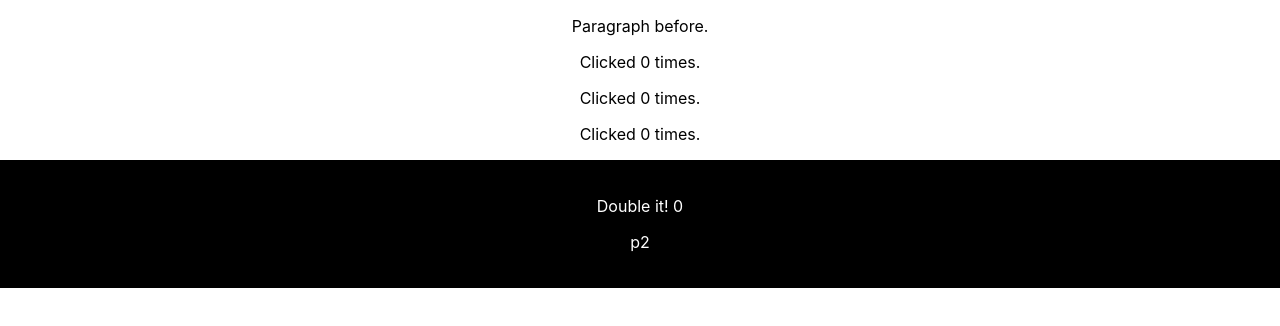
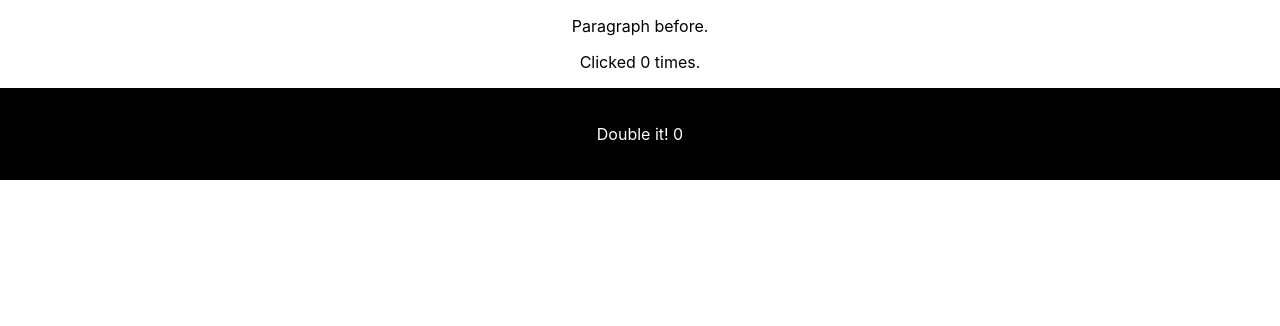
Before and after one commit to DominikLoncar/react-practice, a React (Create React App) app: page / in a window 1280 px wide. Shown: the top 326 px of the page. Built offline with nearby package versions, Linux system fonts and the light colour scheme.

Commit message:
Removed unneeded code.

```diff
--- a/src/App.js
+++ b/src/App.js
@@ -1,13 +1,12 @@
-import { useState, Suspense, useEffect } from 'react';
+import { useState, useEffect } from 'react';
 import './App.css';
 
 
-function SomeText({p1, p2="p2", style={}}) {
+function SomeText({p1, style={}}) {
 
   return (
     <div style={style}>
       <p>Double it! {p1}</p>
-      <p>{p2}</p>
     </div>
     )
 }
@@ -20,18 +19,9 @@ function App() {
     <div className="App">
       <p>Paragraph before.</p>
       <p onClick={() => setP1(p1+1)}> {`Clicked ${p1} times.`} </p>
-      <p onClick={() => setP1(p1+1)}> {`Clicked ${p1} times.`} </p>
-      <p onClick={() => setP1(p1+1)}> {`Clicked ${p1} times.`} </p>
-
-      <Suspense fallback={<Loading />}>
-        <SomeText p1={p1} style={{backgroundColor: "black", color: "white", paddingTop: "20px", paddingBottom: "20px"}} />
-      </Suspense>
+      <SomeText p1={p1} style={{backgroundColor: "black", color: "white", paddingTop: "20px", paddingBottom: "20px"}} />
     </div>
   );
 }
 
-const Loading = () => {
-    return <div>Loading...</div>
-}
-
 export default App;
```
